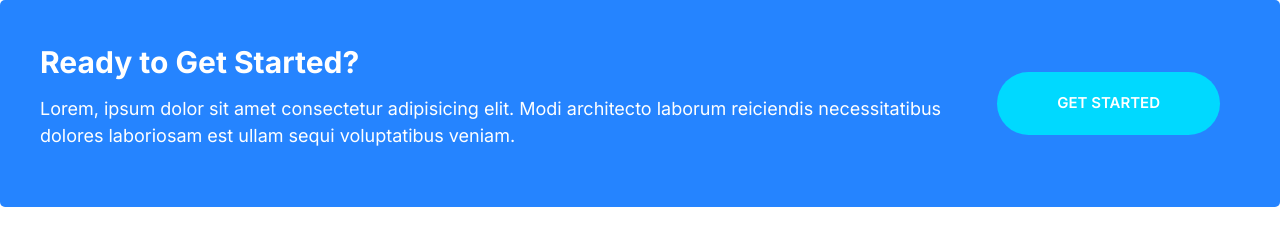
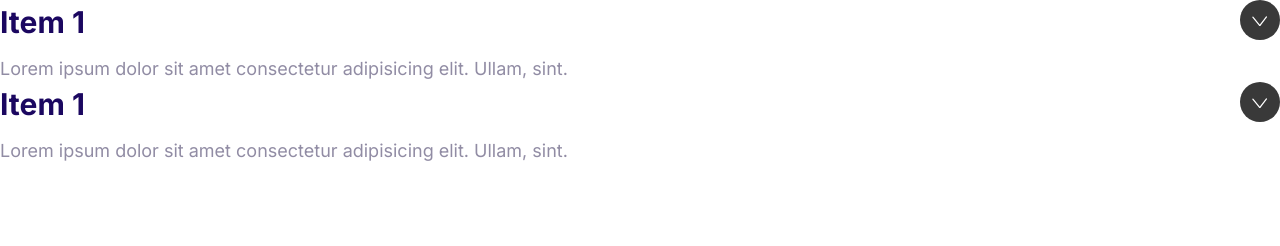
Before and after one commit to Minic246/course, a plain HTML site: page index.html in a window 1280 px wide. Drawn offline with Linux system fonts and the light colour scheme.

Commit message:
build collapsible component

```diff
--- a/CSS/styles.css
+++ b/CSS/styles.css
@@ -544,3 +544,35 @@ a {
     margin: 0 2rem;
   }
 }
+
+/* Collapsibles */
+.collapsible__header {
+  display: flex;
+  justify-content: space-between;
+}
+
+.collapsible__heading {
+  margin-top: 0;
+  font-size: 3rem;
+}
+
+.collapsible__chevron {
+  transform: rotate(-90deg);
+  transition: transform 0.3s;
+}
+
+.collapsible__content {
+  max-height: 0;
+  overflow: hidden;
+  opacity: 0;
+  transition: all 0.3s;
+}
+
+.collapsible--expanded .collapsible__chevron {
+  transform: rotate(0);
+}
+
+.collapsible--expanded .collapsible__content {
+  max-height: 100vh;
+  opacity: 1;
+}
--- a/index.html
+++ b/index.html
@@ -13,18 +13,28 @@
     <link rel="stylesheet" href="css/styles.css" />
   </head>
   <body>
-    <div class="callout callout--primary">
-      <div class="grid grid--1x2">
-        <div class="callout__content">
-          <h2 class="callout__heading">Ready to Get Started?</h2>
-          <p>
-            Lorem, ipsum dolor sit amet consectetur adipisicing elit. Modi
-            architecto laborum reiciendis necessitatibus dolores laboriosam est
-            ullam sequi voluptatibus veniam.
-          </p>
-        </div>
-        <a href="#" class="btn btn--secondary btn--stretched">Get Started</a>
+    <div class="collapsible collapsible--expanded">
+      <header class="collapsible__header">
+        <h2 class="collapsible__heading">Item 1</h2>
+        <svg class="icon icon--white collapsible__chevron">
+          <use xlink:href="images/sprite.svg#chevron"></use>
+        </svg>
+      </header>
+      <div class="collapsible__content">
+        Lorem ipsum dolor sit amet consectetur adipisicing elit. Ullam, sint.
       </div>
     </div>
+    <div class="collapsible collapsible--expanded">
+      <header class="collapsible__header">
+        <h2 class="collapsible__heading">Item 1</h2>
+        <svg class="icon icon--white collapsible__chevron">
+          <use xlink:href="images/sprite.svg#chevron"></use>
+        </svg>
+      </header>
+      <div class="collapsible__content">
+        Lorem ipsum dolor sit amet consectetur adipisicing elit. Ullam, sint.
+      </div>
+    </div>
+    <script src="js/main.js"></script>
   </body>
 </html>
--- /dev/null
+++ b/js/main.js
@@ -0,0 +1,6 @@
+const collapsibles = document.querySelectorAll(".collapsible");
+collapsibles.forEach((item) =>
+  item.addEventListener("click", function () {
+    this.classList.toggle("collapsible--expanded");
+  })
+);
```
Also changed, not shown: components/collapsible.html (added, +23 -0 lines).
